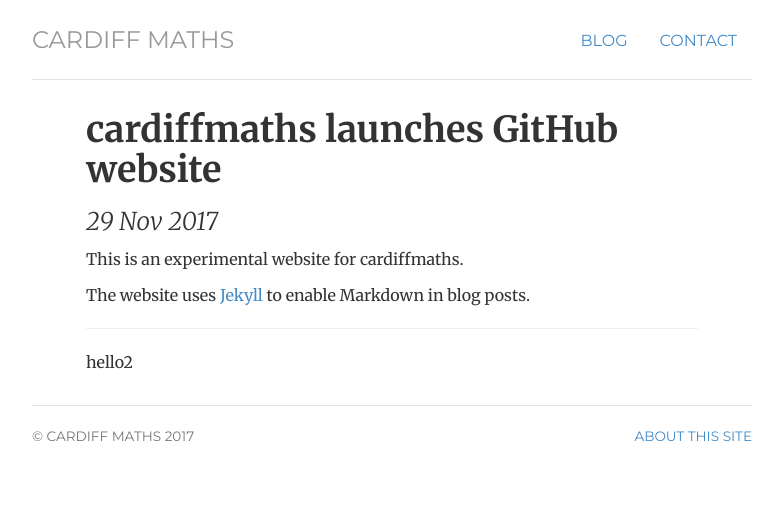
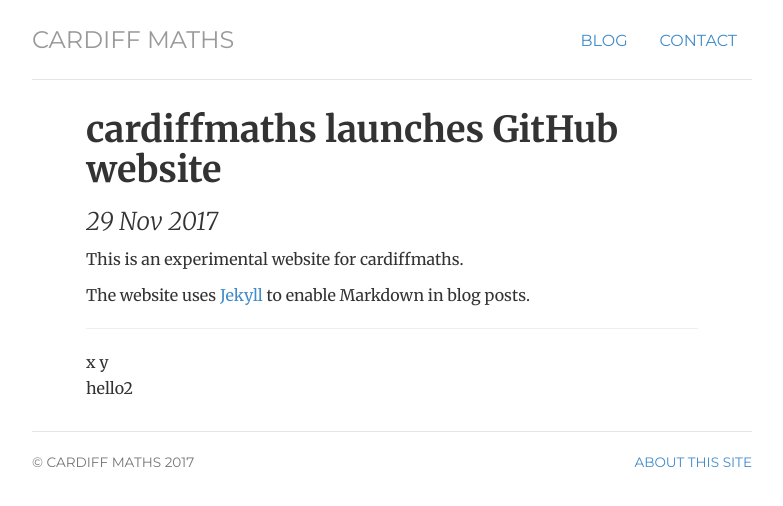
Before and after one commit to cardiffmaths/cardiffmaths.github.io, a Jekyll site: the page built from _posts/2017-11-29-cardiffmaths-github-website-launched.md, in a window 1280 px wide. Shown: the top 506 px of the page, without its empty margins (248-1031 px from the left). Built offline with Jekyll 4.4.1, drawn with Linux system fonts in a browser that asks for light colours; nearby versions of some CDN libraries; library files that are not in the unit come from our copies.

```diff
--- a/_layouts/post.html
+++ b/_layouts/post.html
@@ -22,10 +22,11 @@ comments: true
 
 			<hr>
 
+			x
 			{% if page.comments %}
 				Hwre
 			{% endif %}
-
+			y
 
 			<!-- Post comments -->
 			<div class="notecomments">
```
